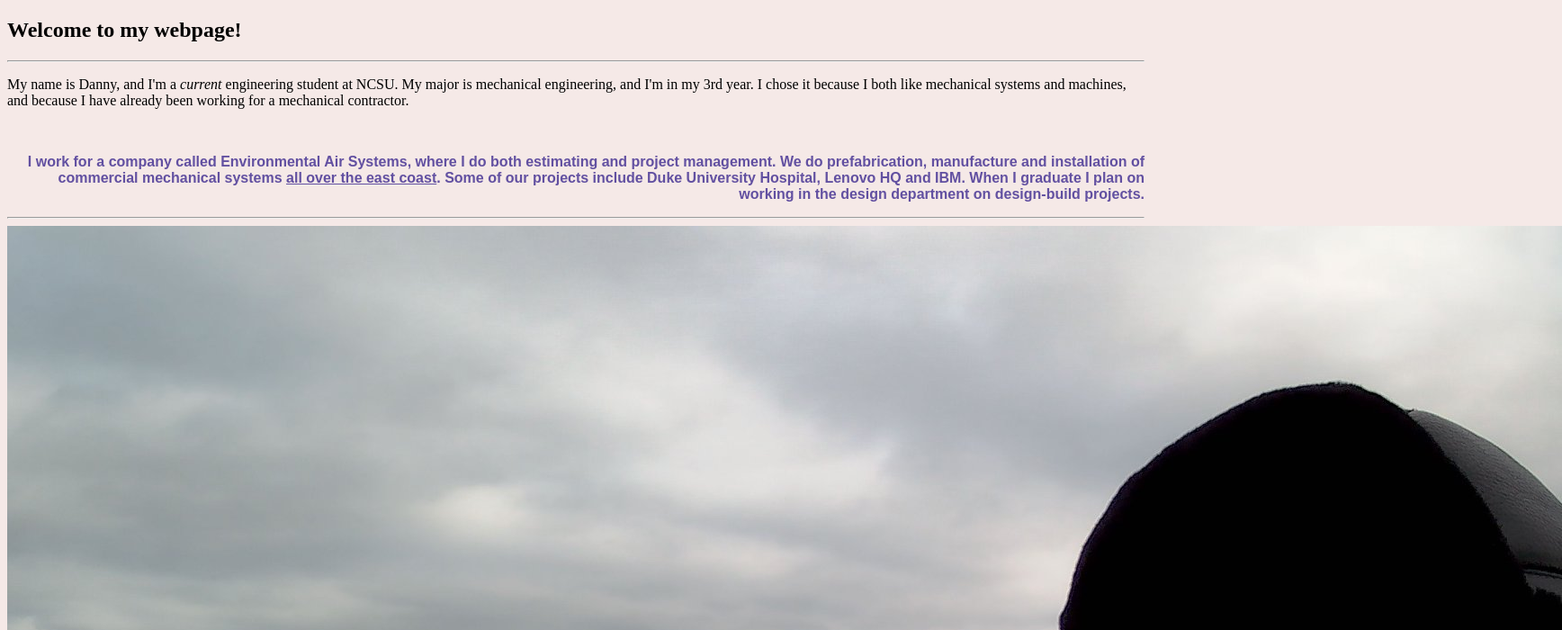
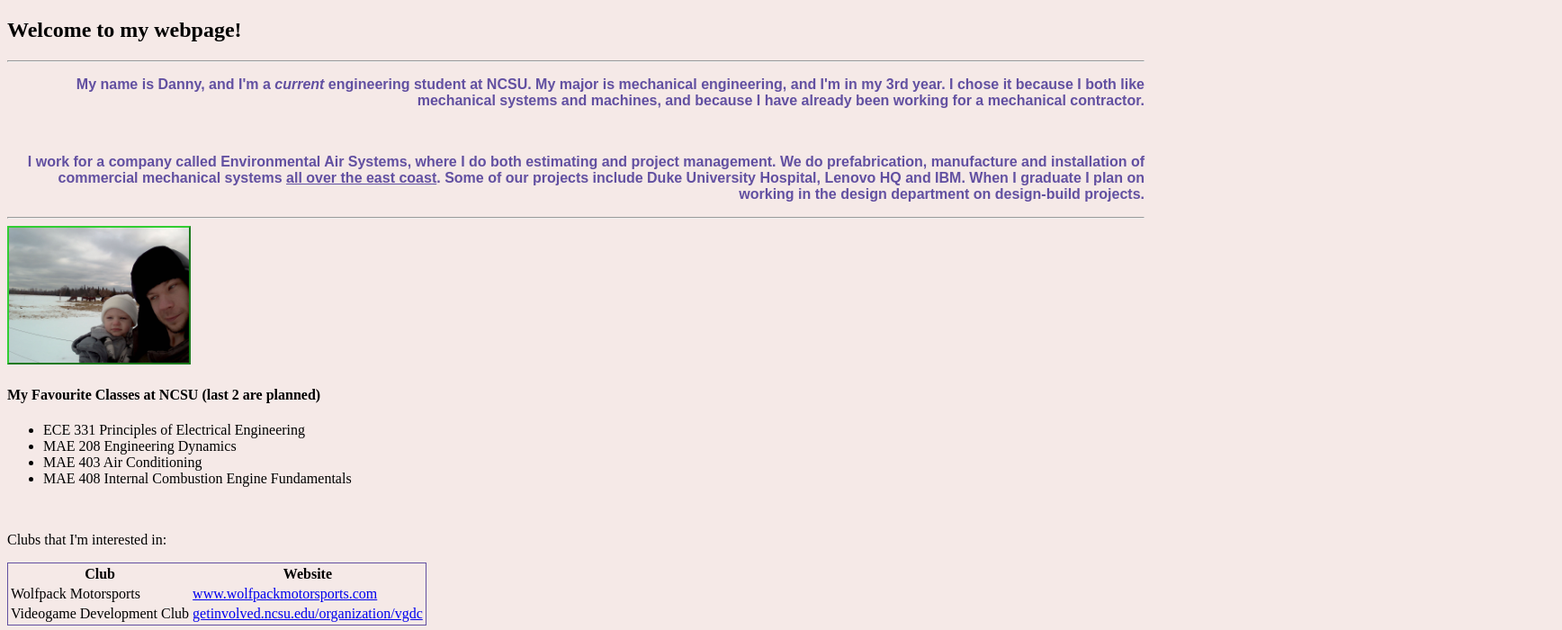
Before and after one commit to danileremeev/webpages, a plain HTML site: page index.html in a window 1280 px wide. Shown: the top 700 px of the page at 90% size, 1736 px wide, since content can reach past the window. Drawn offline with Linux system fonts and the light colour scheme.

Commit message:
Add files via upload

```diff
--- a/index.html
+++ b/index.html
@@ -17,7 +17,7 @@
 
 	<h2>Welcome to my webpage! </h2> <!-- this is the header for question 2-->
 	<hr/>
-	<p> <!-- paragraph 1 for question 3-->
+	<p style="font-family:Arial; text-align: right; font-weight: bold; font-size: 16px; color: #6250A1;"> <!-- paragraph 1 for question 3, using in-line styling -->
 	My name is Danny, and I'm a <em>current</em> engineering student at NCSU. My major is mechanical engineering, and I'm in my 3rd year.
 	I chose it because I both like mechanical systems and machines, and because I have already been working for a mechanical contractor.
 	</p>
@@ -29,7 +29,7 @@
 	</p>
 	<hr/> <!-- horizontal rule for question 3-->
 	<a href="mailto:deremee@ncsu.edu" target="_blank">
-        <img src="PhotoOfMe.jpg" alt="Send Danny and email" id="photo-resize"/>
+        <img src="PhotoOfMe.jpg" alt="Send Danny and email" id="photostyle"/>
     </a> <!-- image with link to email for question 4-->
 	<br/>
 	<h4>My Favourite Classes at NCSU (last 2 are planned) </h4> <!-- ordered list for question 5-->
@@ -40,6 +40,7 @@
 		<li>MAE 408 Internal Combustion Engine Fundamentals</li>
 	</ul>
 	<br />
+	<p> Clubs that I'm interested in:</p>
 	<table class="table-border"> <!-- table for question 6-->
 		<tr> <th>Club</th> <th>Website</th> </tr>
 		<tr> <td>Wolfpack Motorsports</td> <td><a href="https://www.wolfpackmotorsports.com/" target="_blank">www.wolfpackmotorsports.com</a></td> </tr>
--- a/style.css
+++ b/style.css
@@ -9,14 +9,14 @@
 
 body {
 	background-color:#F5E9E7 ;
-}
+} /* background selector */
 
 .table-border {
     border: 1px solid #6250A1 ;
-}
+} /* table selector */
 
 #photostyle {
     max-width: 200px ;
 	max-height: 250px ;
 	border: 2px outset #32CD32 ;
-}
+} /* image selector */
```
